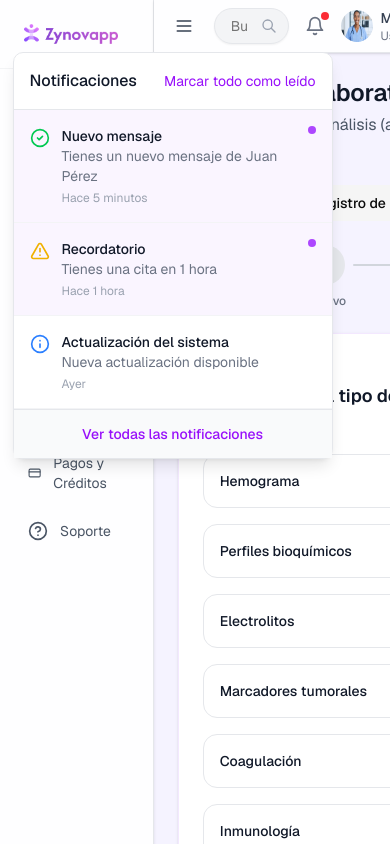
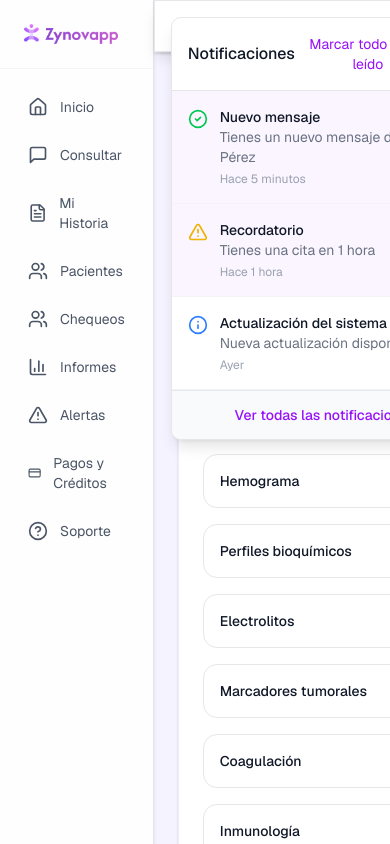
Before and after one commit to ChilyGarcia/zynovapp-frontend, a Next.js app: page /labs in a window 390 px wide. Both pictures are taken after a click on the button 314 px from the left and 26 px from the top of the page. Shown: the top 844 px of the page. Built offline with nearby package versions, Linux system fonts and the light colour scheme.

Commit message:
fix:responsive-notifications

```diff
--- a/components/notifications-dropdown.tsx
+++ b/components/notifications-dropdown.tsx
@@ -64,17 +64,24 @@ const NotificationsDropdown = () => {
       </button>
 
       {isOpen && (
-        <div className="absolute right-0 mt-2 w-80 bg-white rounded-lg shadow-lg border border-gray-200 z-50">
-          <div className="p-4 border-b border-gray-200">
-            <div className="flex justify-between items-center">
+        <div className="fixed inset-0 flex items-start justify-center p-4 md:absolute md:right-0 md:top-full md:mt-2 md:w-80 md:inset-auto md:p-0 bg-white md:bg-transparent md:rounded-lg shadow-lg border border-gray-200 z-50">
+          <div className="w-full max-w-md bg-white rounded-lg shadow-lg border border-gray-200 overflow-hidden md:max-w-none">
+            <div className="p-4 border-b border-gray-200 flex justify-between items-center">
               <h3 className="font-medium text-gray-900">Notificaciones</h3>
-              <button className="text-sm text-purple-600 hover:text-purple-700">
-                Marcar todo como leído
-              </button>
+              <div className="flex items-center gap-2">
+                <button className="text-sm text-purple-600 hover:text-purple-700">
+                  Marcar todo como leído
+                </button>
+                <button
+                  className="md:hidden text-gray-500 hover:text-gray-700"
+                  onClick={() => setIsOpen(false)}
+                >
+                  ✕
+                </button>
+              </div>
             </div>
-          </div>
 
-          <div className="max-h-96 overflow-y-auto">
+          <div className="max-h-[calc(100vh-120px)] md:max-h-96 overflow-y-auto">
             {notifications.length > 0 ? (
               notifications.map((notification) => (
                 <div
@@ -128,6 +135,7 @@ const NotificationsDropdown = () => {
             </a>
           </div>
         </div>
+      </div>
       )}
     </div>
   );
```
